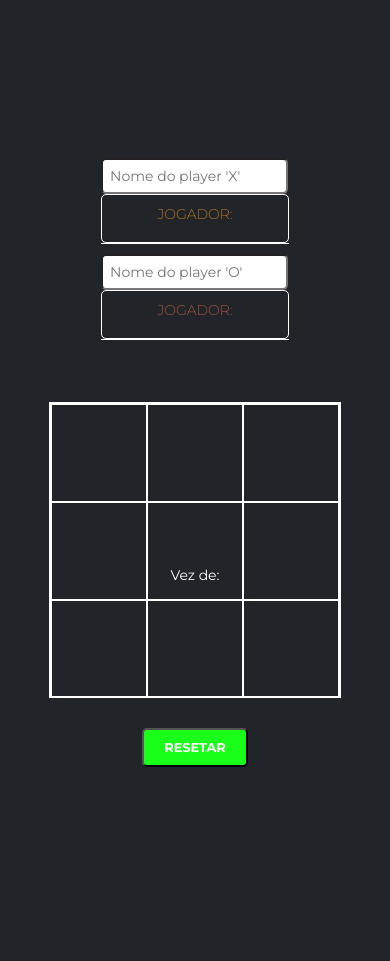
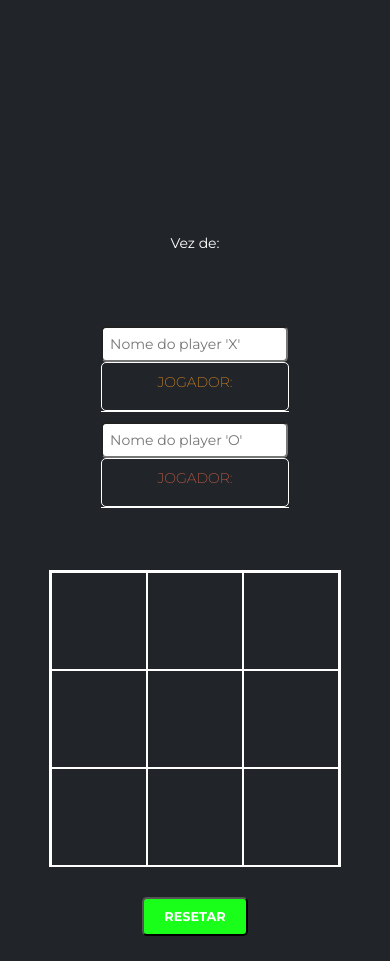
Before and after one commit to thigasfella/tic-tac-toe, a plain HTML site: page index.html in a window 390 px wide. Before the commit the page ends 844 px from the top, so only its background shows below. Drawn offline with Linux system fonts and the light colour scheme; a web font is replaced by a local one.

Commit message:
style_v.4

```diff
--- a/style.css
+++ b/style.css
@@ -282,27 +282,24 @@ body {
 
     .container_vez {
         display: flex;
-        justify-content: center;
         align-items: center;
         margin-right: 0;
+        margin-top: 40vh;
     }
 
     .vez {
-        position: relative;
         font-family: "Montserrat", sans-serif;
         font-weight: 400;
         color: var(--tb-color);
         font-size: 14px;
-
     }
 
     .vez_name {
-        position: relative;
+
         font-family: "Montserrat", sans-serif;
         font-weight: 700;
         color: var(--vez-cor);
         font-size: 14px;
-        top: 53.5vh;
     }
 }
 /* Estilos Específicos para Dispositivos Médios */
```
